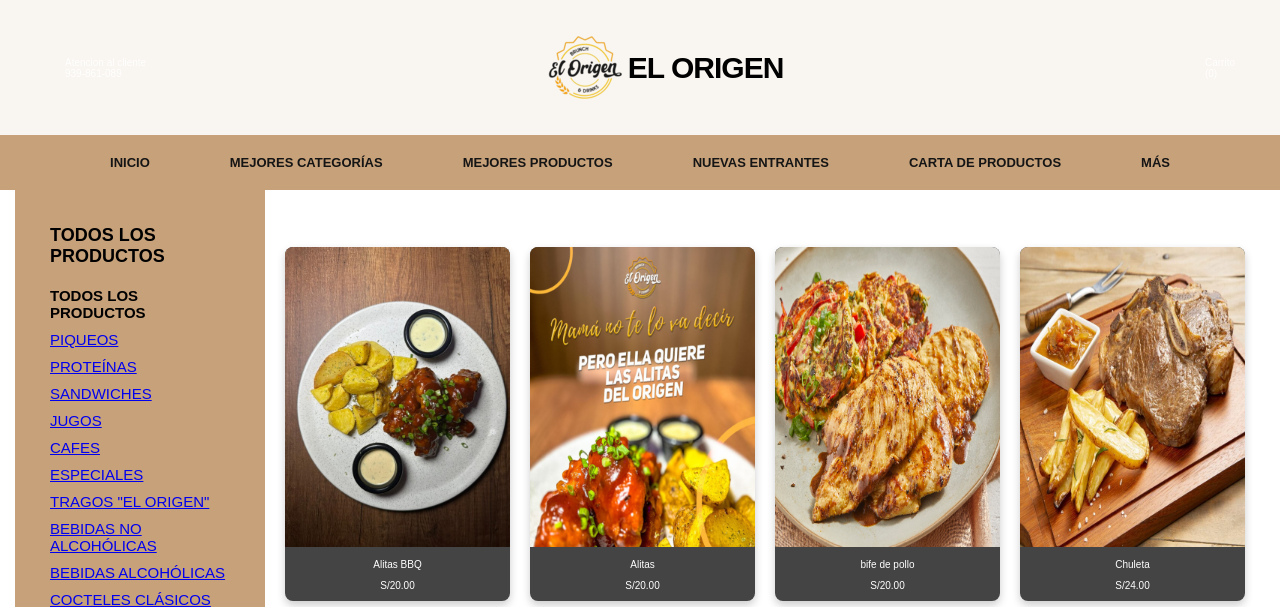
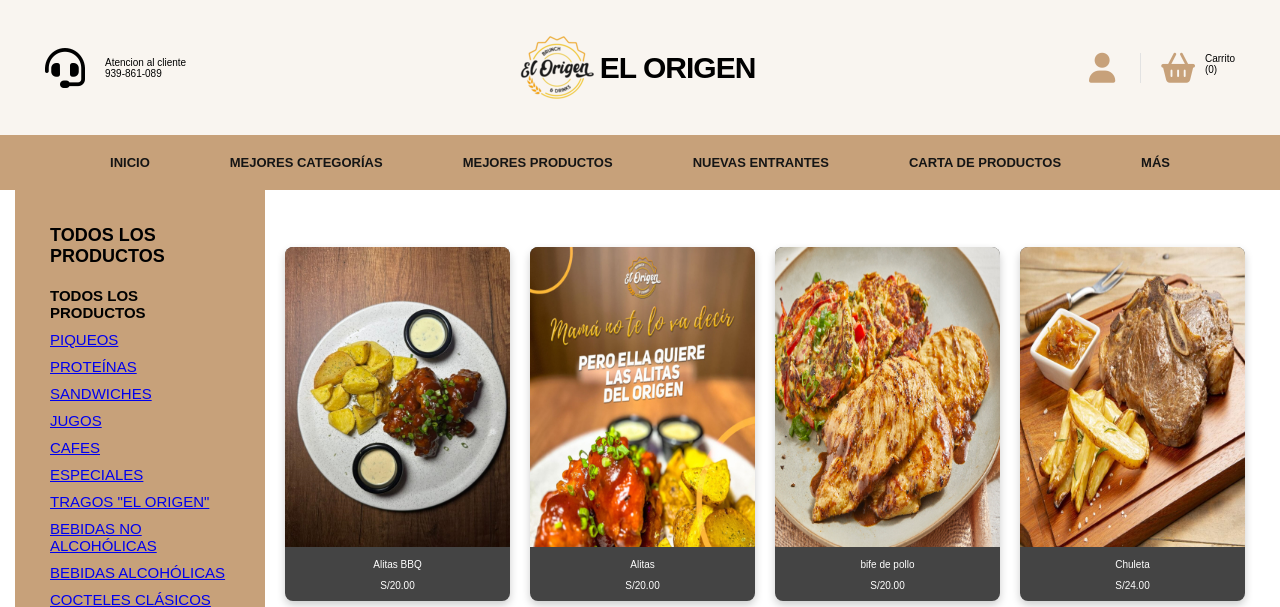
Before and after one commit to ang3lSm1th/proyecto_de_ingenieria_web, a PHP site: page /CartaProductos.html in a window 1280 px wide. Shown: the top 607 px of the page. Run offline with PHP 8.4, Linux system fonts and the light colour scheme.

Commit message:
Actualizacion header de carta productos

```diff
--- a/CartaProductos.html
+++ b/CartaProductos.html
@@ -10,6 +10,7 @@
 		<title>CartaProductos</title>
 		<link rel="stylesheet" href="styles.css" />
 		<link rel="stylesheet" href="styles2.css" />
+		<link rel="stylesheet" href="https://cdnjs.cloudflare.com/ajax/libs/font-awesome/6.0.0-beta3/css/all.min.css">
 
 	</head>
 </head>
@@ -31,9 +32,10 @@
 				</div>
 
 				<div class="container-user">
+					<i class="fa-solid fa-user"></i>
 					<i class="fa-solid fa-basket-shopping"></i>
 					<div class="content-shopping-cart">
-						<span class="text">Carrito</span>
+						<span class="text">Carrito</span style="color: black;">
 						<span class="number">(0)</span>
 					</div>
 				</div>
--- a/styles.css
+++ b/styles.css
@@ -94,7 +94,7 @@ html {
 }
 
 .container-user .fa-user {
-	font-size: 3rem;
+	font-size: 30px;
 	color: var(--primary-color);
 	padding-right: 25px;
 	border-right: 1px solid #e2e2e2;
--- a/styles2.css
+++ b/styles2.css
@@ -1,4 +1,18 @@
 @import url('https://fonts.googleapis.com/css2?family=Poppins:wght@300;400;500;600;700&display=swap');
+
+.text {
+    color:black;
+}
+
+.number {
+    color:black;
+}
+
+
+.customer-support {
+
+    color:black;
+}
 
 body {
     font-family: Arial, sans-serif;
```
